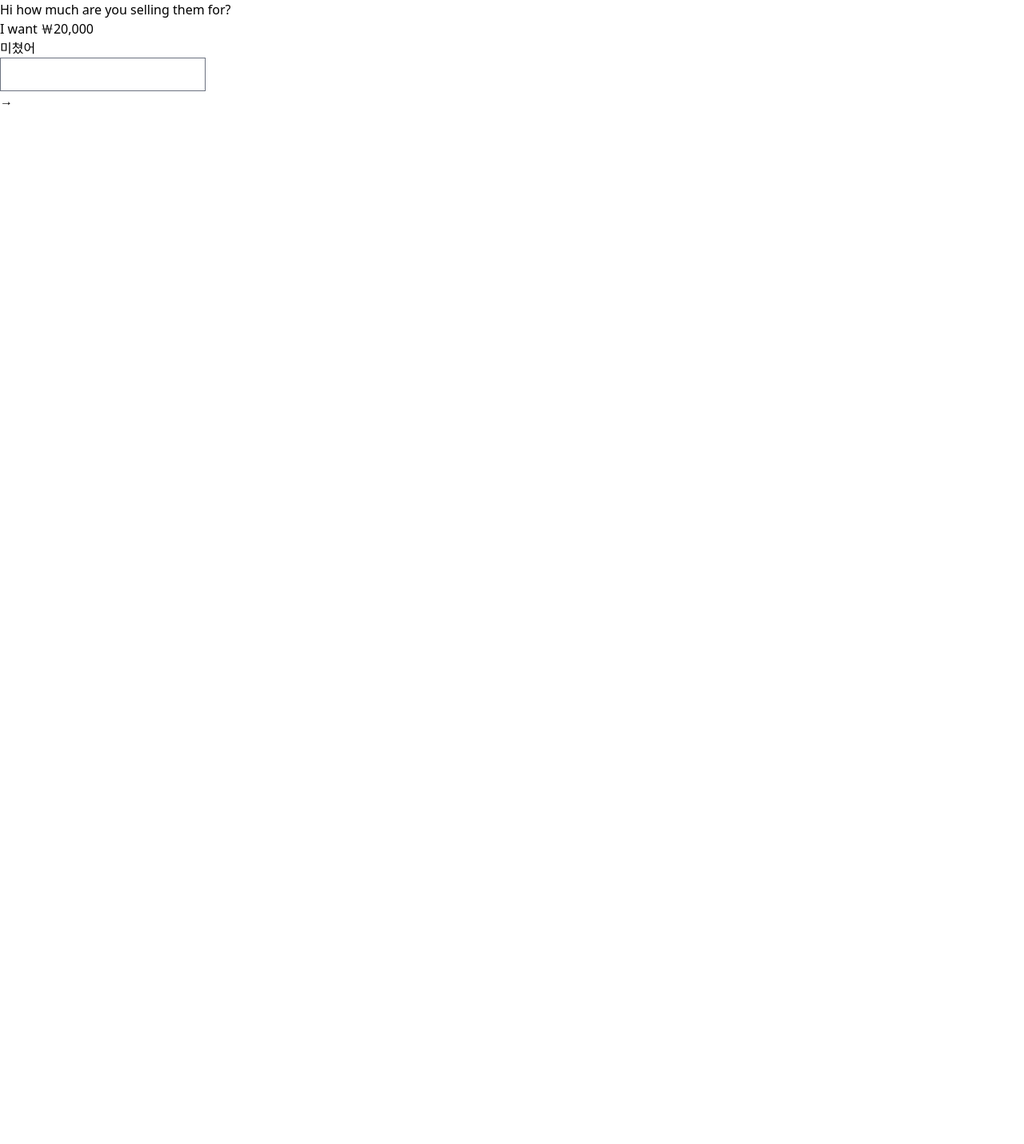
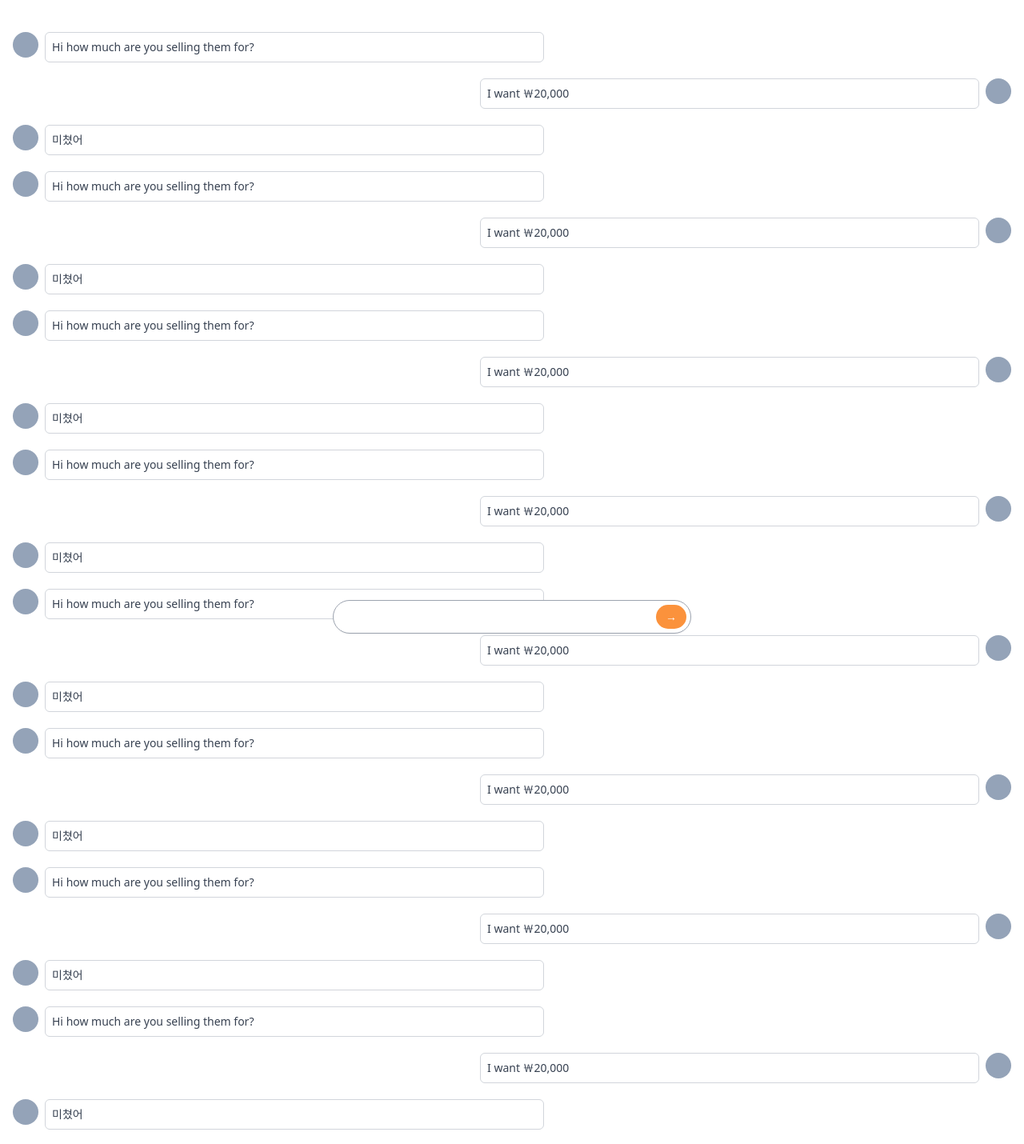
Before and after one commit to kuroneko-s/React_Carrot-Market-Clone-S, a Next.js app: page /chats/1 in a window 1280 px wide. Shown: the top 1430 px of the page at 80% size. Before the commit the page ends 800 px from the top, so only its background shows below. Built offline with nearby package versions, Linux system fonts and the light colour scheme.

Commit message:
chats detail page

```diff
--- a/pages/chats/[id].tsx
+++ b/pages/chats/[id].tsx
@@ -2,24 +2,197 @@ import type { NextPage } from "next";
 
 const ChatDetail: NextPage = () => {
   return (
-    <div>
-      <div>
-        <div className="" />
-        <div>Hi how much are you selling them for?</div>
+    <div className="py-10 px-4 space-y-5">
+      <div className="flex items-start space-x-2">
+        <div className="w-8 h-8 rounded-full bg-slate-400" />
+        <div className="w-1/2 text-sm text-gray-700 p-2 border border-gray-300 rounded-md">
+          Hi how much are you selling them for?
+        </div>
       </div>
-      <div>
-        <div />
-        <div>I want ￦20,000</div>
+      <div className="flex flex-row-reverse items-start space-x-2 space-x-reverse">
+        <div className="w-8 h-8 rounded-full bg-slate-400" />
+        <div className="w-1/2 text-sm text-gray-700 p-2 border border-gray-300 rounded-md">
+          I want ￦20,000
+        </div>
       </div>
-      <div>
-        <div />
-        <div>미쳤어</div>
+      <div className="flex items-start space-x-2">
+        <div className="w-8 h-8 rounded-full bg-slate-400" />
+        <div className="w-1/2 text-sm text-gray-700 p-2 border border-gray-300 rounded-md">
+          미쳤어
+        </div>
       </div>
-      <div>
-        <div>
-          <input type="text" />
-          <div>
-            <span>&rarr;</span>
+      <div className="flex items-start space-x-2">
+        <div className="w-8 h-8 rounded-full bg-slate-400" />
+        <div className="w-1/2 text-sm text-gray-700 p-2 border border-gray-300 rounded-md">
+          Hi how much are you selling them for?
+        </div>
+      </div>
+      <div className="flex flex-row-reverse items-start space-x-2 space-x-reverse">
+        <div className="w-8 h-8 rounded-full bg-slate-400" />
+        <div className="w-1/2 text-sm text-gray-700 p-2 border border-gray-300 rounded-md">
+          I want ￦20,000
+        </div>
+      </div>
+      <div className="flex items-start space-x-2">
+        <div className="w-8 h-8 rounded-full bg-slate-400" />
+        <div className="w-1/2 text-sm text-gray-700 p-2 border border-gray-300 rounded-md">
+          미쳤어
+        </div>
+      </div>
+      <div className="flex items-start space-x-2">
+        <div className="w-8 h-8 rounded-full bg-slate-400" />
+        <div className="w-1/2 text-sm text-gray-700 p-2 border border-gray-300 rounded-md">
+          Hi how much are you selling them for?
+        </div>
+      </div>
+      <div className="flex flex-row-reverse items-start space-x-2 space-x-reverse">
+        <div className="w-8 h-8 rounded-full bg-slate-400" />
+        <div className="w-1/2 text-sm text-gray-700 p-2 border border-gray-300 rounded-md">
+          I want ￦20,000
+        </div>
+      </div>
+      <div className="flex items-start space-x-2">
+        <div className="w-8 h-8 rounded-full bg-slate-400" />
+        <div className="w-1/2 text-sm text-gray-700 p-2 border border-gray-300 rounded-md">
+          미쳤어
+        </div>
+      </div>
+      <div className="flex items-start space-x-2">
+        <div className="w-8 h-8 rounded-full bg-slate-400" />
+        <div className="w-1/2 text-sm text-gray-700 p-2 border border-gray-300 rounded-md">
+          Hi how much are you selling them for?
+        </div>
+      </div>
+      <div className="flex flex-row-reverse items-start space-x-2 space-x-reverse">
+        <div className="w-8 h-8 rounded-full bg-slate-400" />
+        <div className="w-1/2 text-sm text-gray-700 p-2 border border-gray-300 rounded-md">
+          I want ￦20,000
+        </div>
+      </div>
+      <div className="flex items-start space-x-2">
+        <div className="w-8 h-8 rounded-full bg-slate-400" />
+        <div className="w-1/2 text-sm text-gray-700 p-2 border border-gray-300 rounded-md">
+          미쳤어
+        </div>
+      </div>
+      <div className="flex items-start space-x-2">
+        <div className="w-8 h-8 rounded-full bg-slate-400" />
+        <div className="w-1/2 text-sm text-gray-700 p-2 border border-gray-300 rounded-md">
+          Hi how much are you selling them for?
+        </div>
+      </div>
+      <div className="flex flex-row-reverse items-start space-x-2 space-x-reverse">
+        <div className="w-8 h-8 rounded-full bg-slate-400" />
+        <div className="w-1/2 text-sm text-gray-700 p-2 border border-gray-300 rounded-md">
+          I want ￦20,000
+        </div>
+      </div>
+      <div className="flex items-start space-x-2">
+        <div className="w-8 h-8 rounded-full bg-slate-400" />
+        <div className="w-1/2 text-sm text-gray-700 p-2 border border-gray-300 rounded-md">
+          미쳤어
+        </div>
+      </div>
+      <div className="flex items-start space-x-2">
+        <div className="w-8 h-8 rounded-full bg-slate-400" />
+        <div className="w-1/2 text-sm text-gray-700 p-2 border border-gray-300 rounded-md">
+          Hi how much are you selling them for?
+        </div>
+      </div>
+      <div className="flex flex-row-reverse items-start space-x-2 space-x-reverse">
+        <div className="w-8 h-8 rounded-full bg-slate-400" />
+        <div className="w-1/2 text-sm text-gray-700 p-2 border border-gray-300 rounded-md">
+          I want ￦20,000
+        </div>
+      </div>
+      <div className="flex items-start space-x-2">
+        <div className="w-8 h-8 rounded-full bg-slate-400" />
+        <div className="w-1/2 text-sm text-gray-700 p-2 border border-gray-300 rounded-md">
+          미쳤어
+        </div>
+      </div>
+      <div className="flex items-start space-x-2">
+        <div className="w-8 h-8 rounded-full bg-slate-400" />
+        <div className="w-1/2 text-sm text-gray-700 p-2 border border-gray-300 rounded-md">
+          Hi how much are you selling them for?
+        </div>
+      </div>
+      <div className="flex flex-row-reverse items-start space-x-2 space-x-reverse">
+        <div className="w-8 h-8 rounded-full bg-slate-400" />
+        <div className="w-1/2 text-sm text-gray-700 p-2 border border-gray-300 rounded-md">
+          I want ￦20,000
+        </div>
+      </div>
+      <div className="flex items-start space-x-2">
+        <div className="w-8 h-8 rounded-full bg-slate-400" />
+        <div className="w-1/2 text-sm text-gray-700 p-2 border border-gray-300 rounded-md">
+          미쳤어
+        </div>
+      </div>
+      <div className="flex items-start space-x-2">
+        <div className="w-8 h-8 rounded-full bg-slate-400" />
+        <div className="w-1/2 text-sm text-gray-700 p-2 border border-gray-300 rounded-md">
+          Hi how much are you selling them for?
+        </div>
+      </div>
+      <div className="flex flex-row-reverse items-start space-x-2 space-x-reverse">
+        <div className="w-8 h-8 rounded-full bg-slate-400" />
+        <div className="w-1/2 text-sm text-gray-700 p-2 border border-gray-300 rounded-md">
+          I want ￦20,000
+        </div>
+      </div>
+      <div className="flex items-start space-x-2">
+        <div className="w-8 h-8 rounded-full bg-slate-400" />
+        <div className="w-1/2 text-sm text-gray-700 p-2 border border-gray-300 rounded-md">
+          미쳤어
+        </div>
+      </div>
+      <div className="flex items-start space-x-2">
+        <div className="w-8 h-8 rounded-full bg-slate-400" />
+        <div className="w-1/2 text-sm text-gray-700 p-2 border border-gray-300 rounded-md">
+          Hi how much are you selling them for?
+        </div>
+      </div>
+      <div className="flex flex-row-reverse items-start space-x-2 space-x-reverse">
+        <div className="w-8 h-8 rounded-full bg-slate-400" />
+        <div className="w-1/2 text-sm text-gray-700 p-2 border border-gray-300 rounded-md">
+          I want ￦20,000
+        </div>
+      </div>
+      <div className="flex items-start space-x-2">
+        <div className="w-8 h-8 rounded-full bg-slate-400" />
+        <div className="w-1/2 text-sm text-gray-700 p-2 border border-gray-300 rounded-md">
+          미쳤어
+        </div>
+      </div>
+      <div className="flex items-start space-x-2">
+        <div className="w-8 h-8 rounded-full bg-slate-400" />
+        <div className="w-1/2 text-sm text-gray-700 p-2 border border-gray-300 rounded-md">
+          Hi how much are you selling them for?
+        </div>
+      </div>
+      <div className="flex flex-row-reverse items-start space-x-2 space-x-reverse">
+        <div className="w-8 h-8 rounded-full bg-slate-400" />
+        <div className="w-1/2 text-sm text-gray-700 p-2 border border-gray-300 rounded-md">
+          I want ￦20,000
+        </div>
+      </div>
+      <div className="flex items-start space-x-2">
+        <div className="w-8 h-8 rounded-full bg-slate-400" />
+        <div className="w-1/2 text-sm text-gray-700 p-2 border border-gray-300 rounded-md">
+          미쳤어
+        </div>
+      </div>
+      <div className="fixed w-full mx-auto max-w-md bottom-2 inset-x-0">
+        <div className="flex items-center relative">
+          <input
+            type="text"
+            className="shadow-sm rounded-full w-full pr-12 border-gray-400 focus:ring-orange-400 focus:outline-none focus:border-orange-400"
+          />
+          <div className="absolute inset-y-0 flex py-1.5 pr-1.5 right-0">
+            <span className="flex items-center bg-orange-400 rounded-full px-3 text-sm text-white cursor-pointer hover:bg-orange-500 transition-colors select-none hover:ring-2 hover:ring-offset-2 hover:ring-orange-400">
+              &rarr;
+            </span>
           </div>
         </div>
       </div>
```
